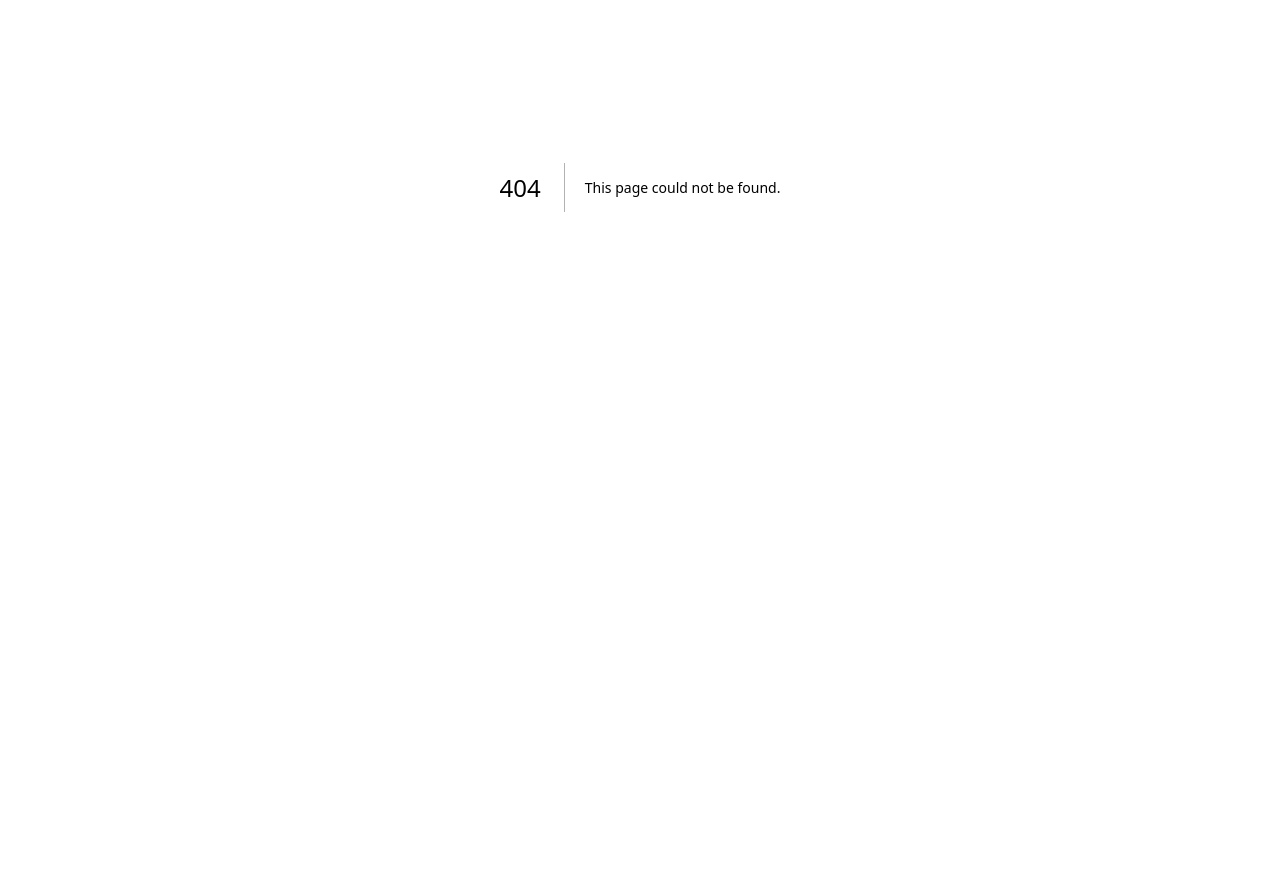
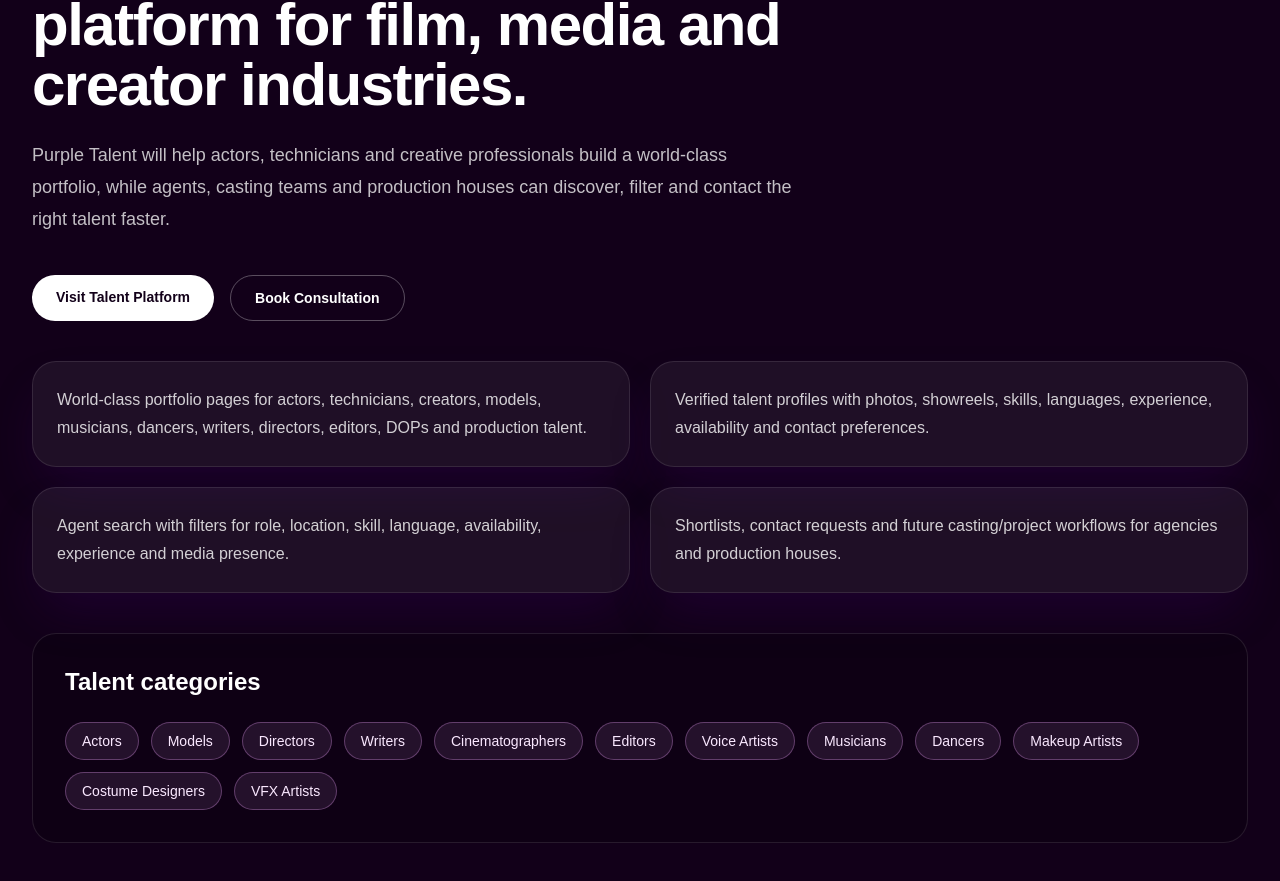
Before and after one commit to p8d9ym8dz7-lang/screenspurple-Marketing-Site, a Next.js app: page /purple-talent in a window 1280 px wide. Before the commit this address had no page. Shown: the part 213-1094 px from the top of the page. Before the commit the page ends 800 px from the top, so only its background shows below. Built offline with nearby package versions, Linux system fonts and the light colour scheme.

Commit message:
feat: add initial Purple Talent pages

```diff
--- /dev/null
+++ b/src/app/purple-talent/page.tsx
@@ -0,0 +1,88 @@
+import Link from "next/link";
+
+const talentFeatures = [
+  "World-class portfolio pages for actors, technicians, creators, models, musicians, dancers, writers, directors, editors, DOPs and production talent.",
+  "Verified talent profiles with photos, showreels, skills, languages, experience, availability and contact preferences.",
+  "Agent search with filters for role, location, skill, language, availability, experience and media presence.",
+  "Shortlists, contact requests and future casting/project workflows for agencies and production houses.",
+];
+
+const talentCategories = [
+  "Actors",
+  "Models",
+  "Directors",
+  "Writers",
+  "Cinematographers",
+  "Editors",
+  "Voice Artists",
+  "Musicians",
+  "Dancers",
+  "Makeup Artists",
+  "Costume Designers",
+  "VFX Artists",
+];
+
+export default function PurpleTalentPage() {
+  return (
+    <main className="min-h-screen bg-[#120019] text-white">
+      <section className="mx-auto flex max-w-7xl flex-col gap-10 px-6 py-20 lg:px-8 lg:py-28">
+        <div className="max-w-3xl">
+          <p className="mb-4 text-sm font-semibold uppercase tracking-[0.35em] text-fuchsia-300">
+            ScreensPurple Talent
+          </p>
+
+          <h1 className="text-4xl font-bold tracking-tight sm:text-6xl">
+            A premium talent discovery platform for film, media and creator industries.
+          </h1>
+
+          <p className="mt-6 text-lg leading-8 text-white/75">
+            Purple Talent will help actors, technicians and creative professionals build a
+            world-class portfolio, while agents, casting teams and production houses can
+            discover, filter and contact the right talent faster.
+          </p>
+
+          <div className="mt-10 flex flex-col gap-4 sm:flex-row">
+            <Link
+              href="https://talent.screenspurple.com"
+              className="rounded-full bg-white px-6 py-3 text-center text-sm font-semibold text-[#120019] transition hover:bg-fuchsia-100"
+            >
+              Visit Talent Platform
+            </Link>
+
+            <Link
+              href="/book/index.html"
+              className="rounded-full border border-white/30 px-6 py-3 text-center text-sm font-semibold text-white transition hover:border-white hover:bg-white/10"
+            >
+              Book Consultation
+            </Link>
+          </div>
+        </div>
+
+        <div className="grid gap-5 md:grid-cols-2">
+          {talentFeatures.map((feature) => (
+            <div
+              key={feature}
+              className="rounded-3xl border border-white/10 bg-white/[0.06] p-6 shadow-2xl shadow-purple-950/30"
+            >
+              <p className="text-base leading-7 text-white/80">{feature}</p>
+            </div>
+          ))}
+        </div>
+
+        <div className="rounded-3xl border border-white/10 bg-black/20 p-6 md:p-8">
+          <h2 className="text-2xl font-semibold">Talent categories</h2>
+          <div className="mt-6 flex flex-wrap gap-3">
+            {talentCategories.map((category) => (
+              <span
+                key={category}
+                className="rounded-full border border-fuchsia-300/30 bg-fuchsia-300/10 px-4 py-2 text-sm text-fuchsia-100"
+              >
+                {category}
+              </span>
+            ))}
+          </div>
+        </div>
+      </section>
+    </main>
+  );
+}
```
